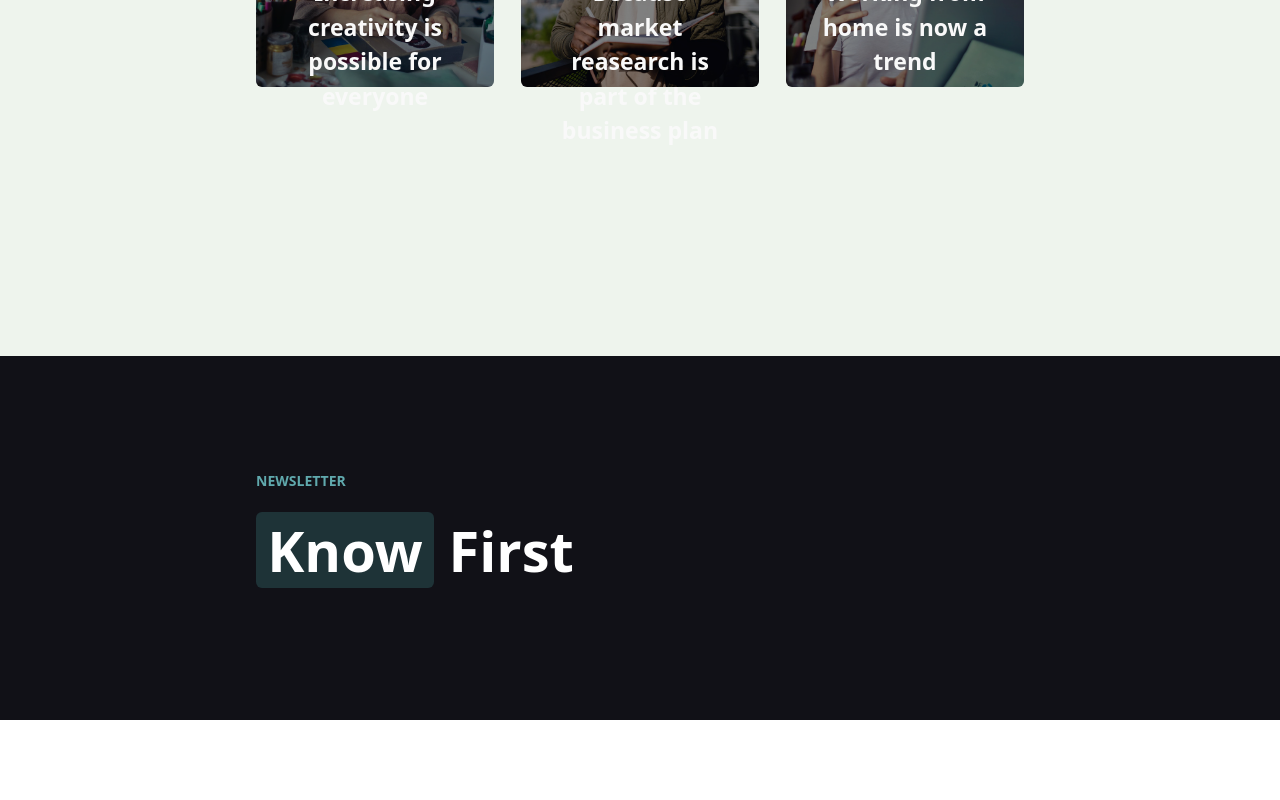
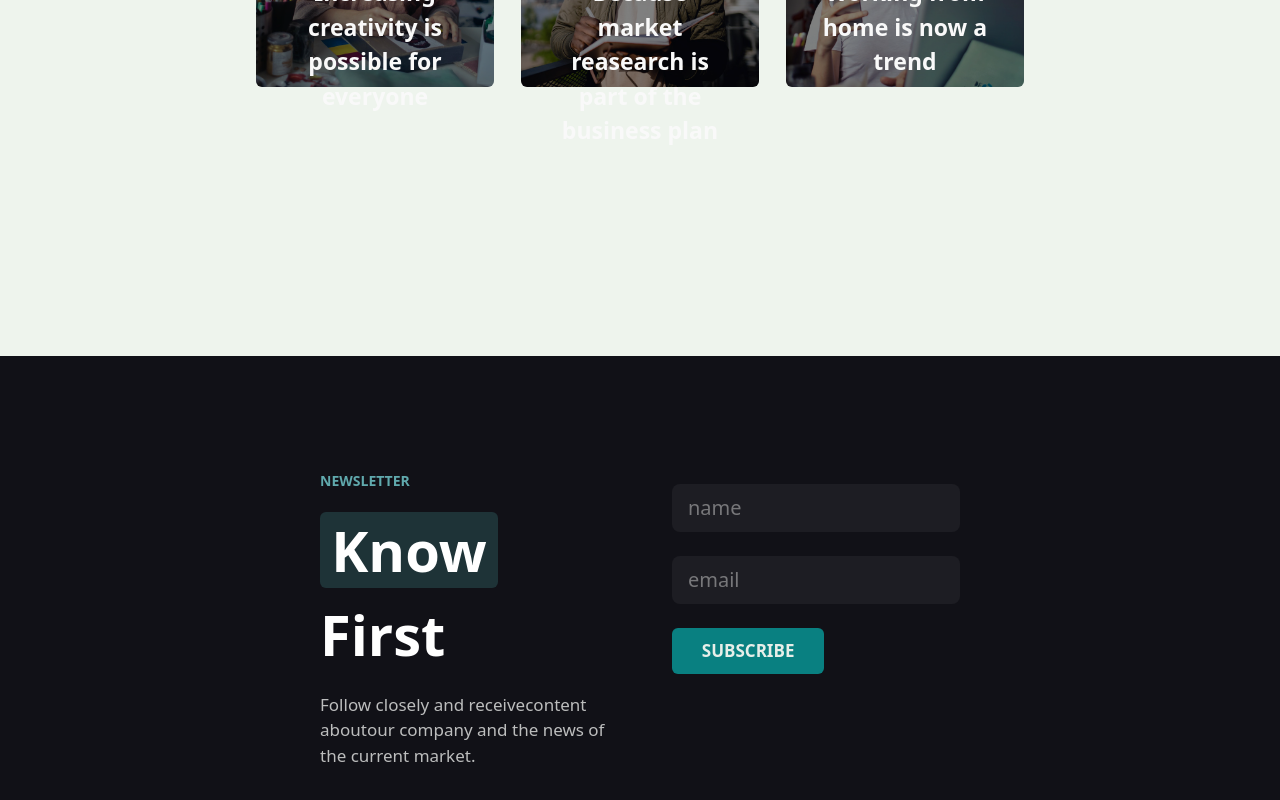
Before and after one commit to andreamastro98/proj-html-vuejs, a Vue app: page / in a window 1280 px wide. Shown: the part 5405-6205 px from the top of the page. Before the commit the page ends 6125 px from the top, so only its background shows below. Built offline with nearby package versions, Linux system fonts and the light colour scheme.

Commit message:
Sezione newslatter conpletata

```diff
--- a/src/components/NewsLetterComp.vue
+++ b/src/components/NewsLetterComp.vue
@@ -6,16 +6,21 @@
 
 <template>
     <div class="bg">
-        <div class="container-3 d-flex justify-content-between">
+        <div class="container-4 d-flex justify-content-between">
             <div class="width">
                 <span class="small-green-text">newsletter</span>
                 <div class="my-3">
                     <span class="highlighted-text-2 white">Know</span>
                     <span class="white"> First</span>
                 </div>
+                <p>Follow closely and receivecontent aboutour company and the news of the current market.</p>
             </div>
             <div class="width">
+                <input class="form-control form-control-lg mt-3 mb-4" type="text" placeholder="name" aria-label=".form-control-lg example">
 
+                <input class="form-control form-control-lg mb-4" type="email" placeholder="email" aria-label=".form-control-lg example">
+
+                <button type="button" class="btn btn-1">SUBSCRIBE</button>
             </div>
         </div>
     </div>
@@ -29,7 +34,27 @@
     background-color: #111117;
 }
 
+.container-4{
+    padding: 7rem 0 7rem 0;
+    width: 50%;
+    margin: 0 auto;
+}
+
 .width{
     width: 45%;
 }
+
+p{
+    color: #bcbdbd;
+    font-size: 17px;
+}
+
+.form-control{
+    background-color: #1D1D23;
+    border: #1D1D23;
+}
+
+.form-control::placeholder{
+    color: #bcbdbd91;
+}
 </style>
```
